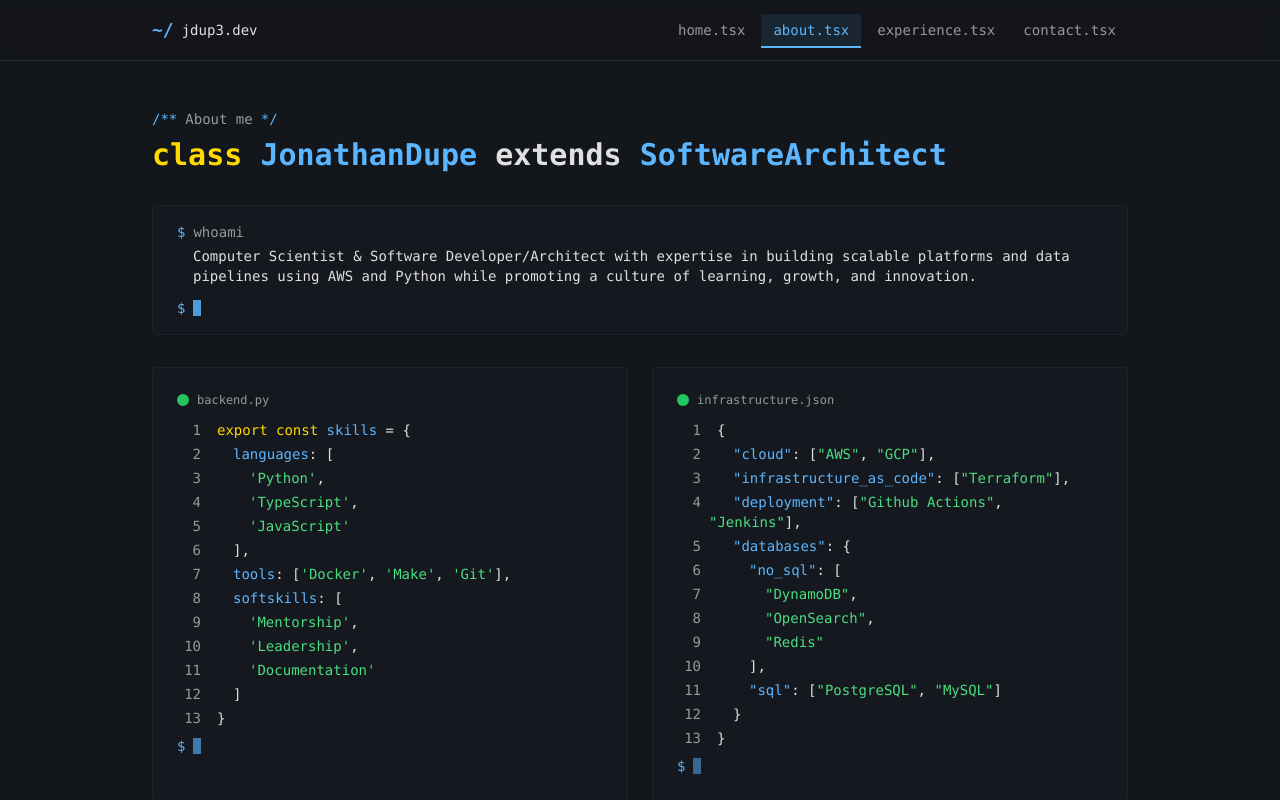
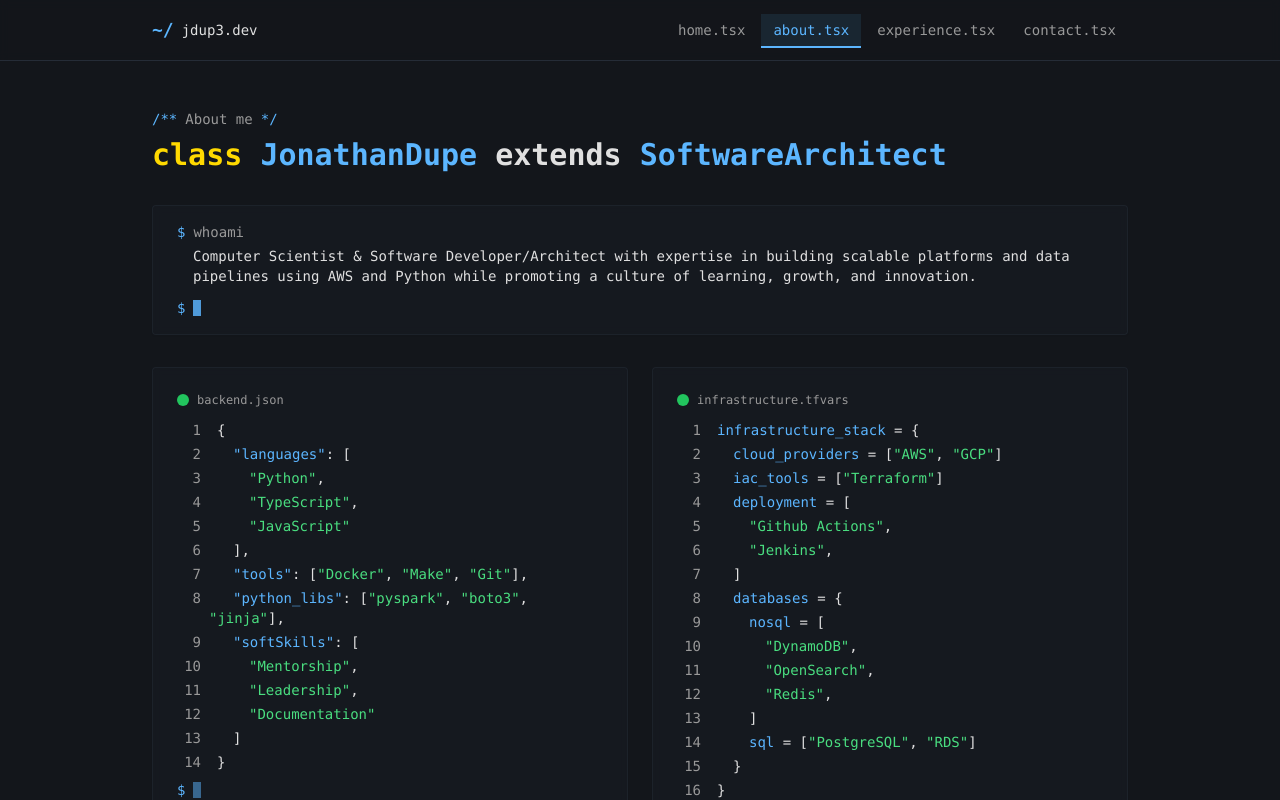
Before and after one commit to JDup3/jdup3.github.io, a React (Vite) app: page /about in a window 1280 px wide. Shown: the top 800 px of the page. Built offline with nearby package versions, Linux system fonts and the light colour scheme.

Commit message:
Updating skills format

```diff
--- a/src/pages/About.tsx
+++ b/src/pages/About.tsx
@@ -54,7 +54,7 @@ function About() {
             <div className="flex items-center space-x-2">
               <span className="w-3 h-3 bg-green-500 rounded-full"></span>
               <span className="text-xs font-mono text-muted-foreground ml-2">
-                backend.py
+                backend.json
               </span>
             </div>
           </CardHeader>
@@ -63,52 +63,60 @@ function About() {
             cardId="about-backend-skills"
             lines={[
               <>
-                <span className="ml-2 text-accent">export const</span>
-                <span className="text-primary"> skills </span>
-                <span className="text-foreground">= {'{'}</span>
+                <span className="ml-2 text-foreground">{'{'}</span>
               </>,
               <>
-                <span className="ml-6 text-primary">languages</span>
+                <span className="ml-6 text-primary">"languages"</span>
                 <span className="text-foreground">: [</span>
               </>,
               <>
-                <span className="ml-10 text-green-400">'Python'</span>
+                <span className="ml-10 text-green-400">"Python"</span>
                 <span className="text-foreground">,</span>
               </>,
               <>
-                <span className="ml-10 text-green-400">'TypeScript'</span>
+                <span className="ml-10 text-green-400">"TypeScript"</span>
                 <span className="text-foreground">,</span>
               </>,
               <>
-                <span className="ml-10 text-green-400">'JavaScript'</span>
+                <span className="ml-10 text-green-400">"JavaScript"</span>
               </>,
               <>
                 <span className="ml-6 text-foreground">],</span>
               </>,
               <>
-                <span className="ml-6 text-primary">tools</span>
+                <span className="ml-6 text-primary">"tools"</span>
                 <span className="text-foreground">: [</span>
-                <span className="text-green-400">'Docker'</span>
+                <span className="text-green-400">"Docker"</span>
                 <span className="text-foreground">, </span>
-                <span className="text-green-400">'Make'</span>
+                <span className="text-green-400">"Make"</span>
                 <span className="text-foreground">, </span>
-                <span className="text-green-400">'Git'</span>
+                <span className="text-green-400">"Git"</span>
                 <span className="text-foreground">],</span>
               </>,
               <>
-                <span className="ml-6 text-primary">softskills</span>
+                <span className="ml-6 text-primary">"python_libs"</span>
+                <span className="text-foreground">: [</span>
+                <span className="text-green-400">"pyspark"</span>
+                <span className="text-foreground">, </span>
+                <span className="text-green-400">"boto3"</span>
+                <span className="text-foreground">, </span>
+                <span className="text-green-400">"jinja"</span>
+                <span className="text-foreground">],</span>
+              </>,
+              <>
+                <span className="ml-6 text-primary">"softSkills"</span>
                 <span className="text-foreground">: [</span>
               </>,
               <>
-                <span className="ml-10 text-green-400">'Mentorship'</span>
+                <span className="ml-10 text-green-400">"Mentorship"</span>
                 <span className="text-foreground">,</span>
               </>,
               <>
-                <span className="ml-10 text-green-400">'Leadership'</span>
+                <span className="ml-10 text-green-400">"Leadership"</span>
                 <span className="text-foreground">,</span>
               </>,
               <>
-                <span className="ml-10 text-green-400">'Documentation'</span>
+                <span className="ml-10 text-green-400">"Documentation"</span>
               </>,
               <>
                 <span className="ml-6 text-foreground">]</span>
@@ -126,7 +134,7 @@ function About() {
             <div className="flex items-center space-x-2">
               <span className="w-3 h-3 bg-green-500 rounded-full"></span>
               <span className="text-xs font-mono text-muted-foreground ml-2">
-                infrastructure.json
+                infrastructure.tfvars
               </span>
             </div>
           </CardHeader>
@@ -135,39 +143,45 @@ function About() {
             cardId="about-infrastructure"
             lines={[
               <>
-                <span className="ml-2 text-foreground">{'{'}</span>
+                <span className="ml-2 text-primary">infrastructure_stack</span>
+                <span className="text-foreground"> = {'{'}</span>
               </>,
               <>
-                <span className="ml-6 text-primary">"cloud"</span>
-                <span className="text-foreground">: [</span>
+                <span className="ml-6 text-primary">cloud_providers</span>
+                <span className="text-foreground"> = [</span>
                 <span className="text-green-400">"AWS"</span>
                 <span className="text-foreground">, </span>
                 <span className="text-green-400">"GCP"</span>
-                <span className="text-foreground">],</span>
+                <span className="text-foreground">]</span>
               </>,
               <>
-                <span className="ml-6 text-primary">
-                  "infrastructure_as_code"
-                </span>
-                <span className="text-foreground">: [</span>
+                <span className="ml-6 text-primary">iac_tools</span>
+                <span className="text-foreground"> = [</span>
                 <span className="text-green-400">"Terraform"</span>
-                <span className="text-foreground">],</span>
+                <span className="text-foreground">]</span>
               </>,
               <>
-                <span className="ml-6 text-primary">"deployment"</span>
-                <span className="text-foreground">: [</span>
-                <span className="text-green-400">"Github Actions"</span>
-                <span className="text-foreground">, </span>
-                <span className="text-green-400">"Jenkins"</span>
-                <span className="text-foreground">],</span>
+                <span className="ml-6 text-primary">deployment</span>
+                <span className="text-foreground"> = [</span>
               </>,
               <>
-                <span className="ml-6 text-primary">"databases"</span>
-                <span className="text-foreground">: {'{'}</span>
+                <span className="ml-10 text-green-400">"Github Actions"</span>
+                <span className="text-foreground">,</span>
               </>,
               <>
-                <span className="ml-10 text-primary">"no_sql"</span>
-                <span className="text-foreground">: [</span>
+                <span className="ml-10 text-green-400">"Jenkins"</span>
+                <span className="text-foreground">,</span>
+              </>,
+              <>
+                <span className="ml-6 text-foreground">]</span>
+              </>,
+              <>
+                <span className="ml-6 text-primary">databases</span>
+                <span className="text-foreground"> = {'{'}</span>
+              </>,
+              <>
+                <span className="ml-10 text-primary">nosql</span>
+                <span className="text-foreground"> = [</span>
               </>,
               <>
                 <span className="ml-14 text-green-400">"DynamoDB"</span>
@@ -179,16 +193,17 @@ function About() {
               </>,
               <>
                 <span className="ml-14 text-green-400">"Redis"</span>
+                <span className="text-foreground">,</span>
               </>,
               <>
-                <span className="ml-10 text-foreground">],</span>
+                <span className="ml-10 text-foreground">]</span>
               </>,
               <>
-                <span className="ml-10 text-primary">"sql"</span>
-                <span className="text-foreground">: [</span>
+                <span className="ml-10 text-primary">sql</span>
+                <span className="text-foreground"> = [</span>
                 <span className="text-green-400">"PostgreSQL"</span>
                 <span className="text-foreground">, </span>
-                <span className="text-green-400">"MySQL"</span>
+                <span className="text-green-400">"RDS"</span>
                 <span className="text-foreground">]</span>
               </>,
               <>
```
